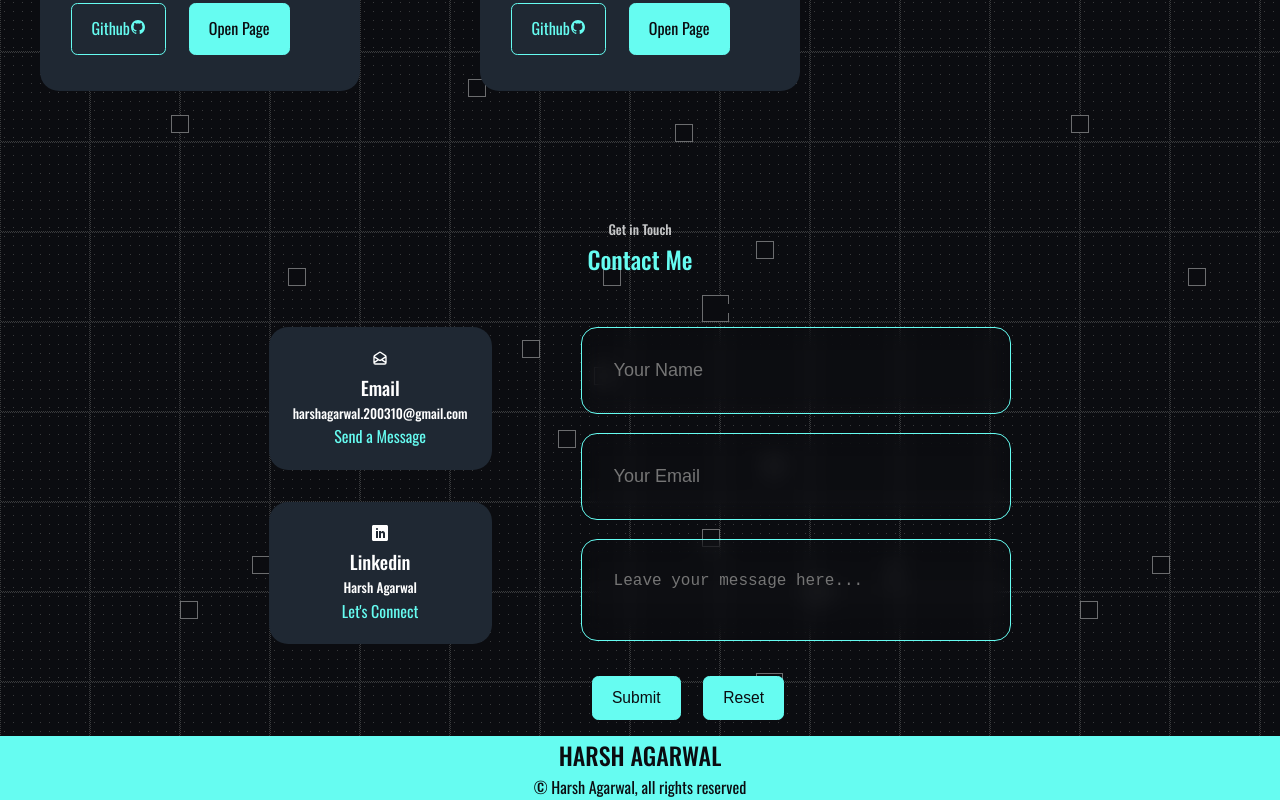
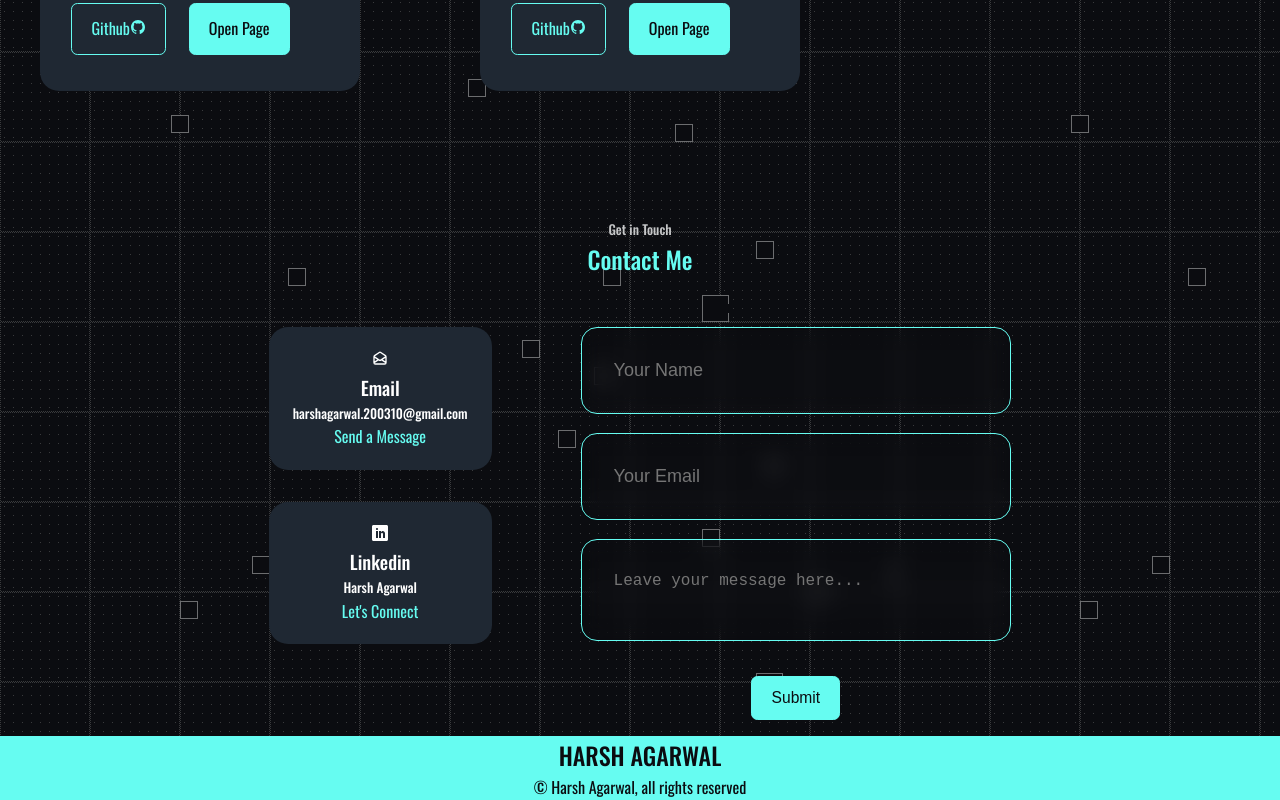
Before and after one commit to H4r5h-10/Harsh-Personal-Profile, a React (Create React App) app: page / in a window 1280 px wide. Shown: the part 2828-3628 px from the top of the page. Built offline with nearby package versions, Linux system fonts and the light colour scheme.

Commit message:
"submit button functionality"

```diff
--- a/src/components/contact/Contact.jsx
+++ b/src/components/contact/Contact.jsx
@@ -31,7 +31,6 @@ const Contact = () => {
     setName("");
     setMessage("");
   };
-
 
   return (
     <motion.section id='contact'
@@ -73,9 +72,8 @@ const Contact = () => {
           <textarea name="message" placeholder="Leave your message here..." onChange={event => setMessage(event.target.value)} value={message}></textarea>
 
 
-          <div>
-          <button className='btn btn-primary' type='submit' value='send' onClick={form.reset}><h3>Submit</h3></button>
-          <button className='btn btn-primary' type='reset'><h3>Reset</h3></button>
+          <div className='submit'>
+          <button className='btn btn-primary' type='submit' value='send'><h3>Submit</h3></button>
           </div>
         </form>
       </div>
--- a/src/components/contact/contact.css
+++ b/src/components/contact/contact.css
@@ -39,7 +39,10 @@ input, textarea{
     color: white;
     font-size: large;
 }
-
+.submit
+{
+    text-align: center;
+}
 
 /*==================================== RESOLUTION ================================*/
 @media screen and (max-width: 1024px)
```
